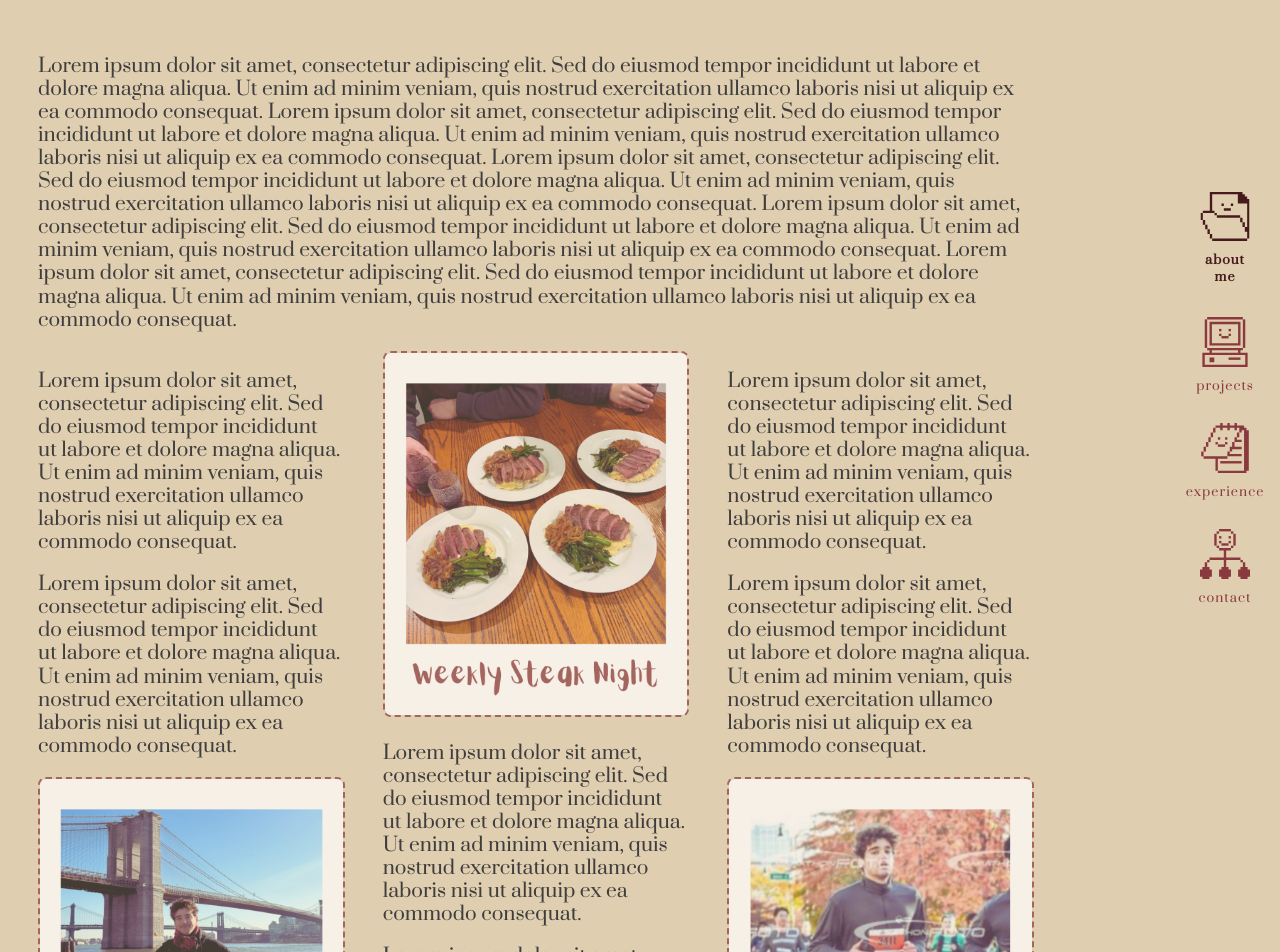
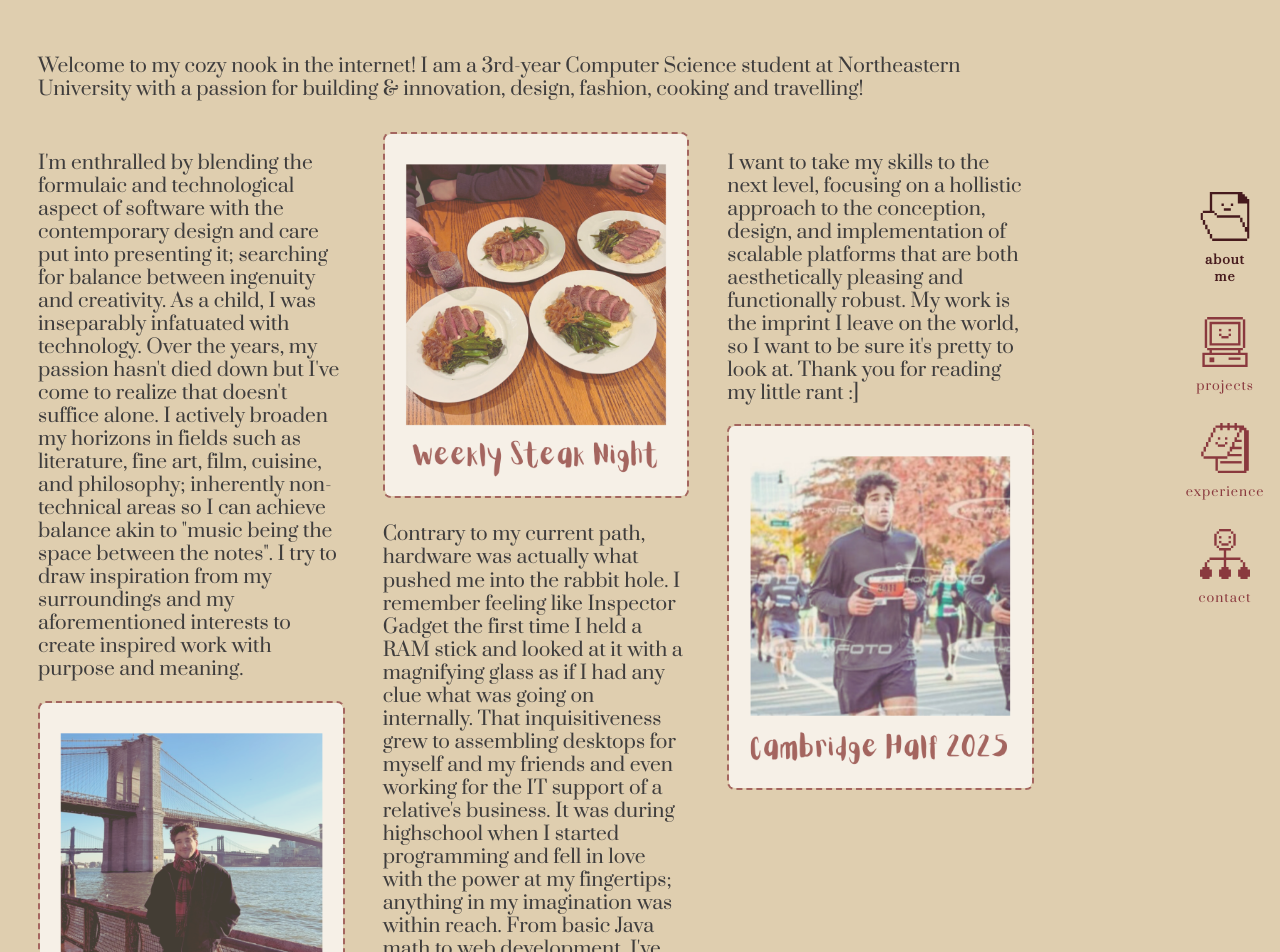
Before and after one commit to martin0he/portfolio_v2, a React (Vite) app: page /about in a window 1280 px wide. Shown: the top 952 px of the page. Built offline with nearby package versions, Linux system fonts and the light colour scheme; no server answers.

Commit message:
about you content

```diff
--- a/src/index.css
+++ b/src/index.css
@@ -26,7 +26,7 @@ body {
   flex: 1;
   display: flex;
   flex-direction: column;
-  justify-content: center;
+  justify-content: flex-start;
   align-items: center;
   padding: 20px;
 }
@@ -47,11 +47,11 @@ button {
   cursor: pointer;
 }
 
-
 .page-container {
   max-width: 80%;
   margin: 16px 18px;
   display: flex;
+  row-gap: 12px;
   align-items: flex-start;
   justify-content: flex-start;
   flex-direction: column;
--- a/src/pages/About.tsx
+++ b/src/pages/About.tsx
@@ -2,32 +2,59 @@ import PageWrapper from "../components/PageWrapper";
 import "./About.css";
 
 const About = () => {
-  const lorem =
-    "Lorem ipsum dolor sit amet, consectetur adipiscing elit. Sed do eiusmod tempor incididunt ut labore et dolore magna aliqua. Ut enim ad minim veniam, quis nostrud exercitation ullamco laboris nisi ut aliquip ex ea commodo consequat.";
-
   return (
     <PageWrapper>
       <div className="intro intro-anim">
         <p>
-          {lorem} {lorem} {lorem} {lorem} {lorem}
+          Welcome to my cozy nook in the internet! I am a 3rd-year Computer
+          Science student at Northeastern University with a passion for building
+          & innovation, design, fashion, cooking and travelling!
         </p>
       </div>
       <div className="columns-wrapper">
         <div className="column fade-up">
-          <p>{lorem}</p>
-          <p>{lorem}</p>
+          <p>
+            I'm enthralled by blending the formulaic and technological aspect of
+            software with the contemporary design and care put into presenting
+            it; searching for balance between ingenuity and creativity. As a
+            child, I was inseparably infatuated with technology. Over the years,
+            my passion hasn't died down but I've come to realize that doesn't
+            suffice alone. I actively broaden my horizons in fields such as
+            literature, fine art, film, cuisine, and philosophy; inherently
+            non-technical areas so I can achieve balance akin to "music being
+            the space between the notes". I try to draw inspiration from my
+            surroundings and my aforementioned interests to create inspired work
+            with purpose and meaning.
+          </p>
+
           <img className="about-img" src="/about_pics/1.png" />
         </div>
 
         <div className="column fade-down">
           <img className="about-img " src="/about_pics/2.png" />
-          <p>{lorem}</p>
-          <p>{lorem}</p>
+          <p>
+            Contrary to my current path, hardware was actually what pushed me
+            into the rabbit hole. I remember feeling like Inspector Gadget the
+            first time I held a RAM stick and looked at it with a magnifying
+            glass as if I had any clue what was going on internally. That
+            inquisitiveness grew to assembling desktops for myself and my
+            friends and even working for the IT support of a relative's
+            business. It was during highschool when I started programming and
+            fell in love with the power at my fingertips; anything in my
+            imagination was within reach. From basic Java math to web
+            development, I've let my imagination soar.
+          </p>
         </div>
 
         <div className="column fade-up">
-          <p>{lorem}</p>
-          <p>{lorem}</p>
+          <p>
+            I want to take my skills to the next level, focusing on a hollistic
+            approach to the conception, design, and implementation of scalable
+            platforms that are both aesthetically pleasing and functionally
+            robust. My work is the imprint I leave on the world, so I want to be
+            sure it's pretty to look at. Thank you for reading my little rant :]
+          </p>
+
           <img className="about-img" src="/about_pics/3.png" />
         </div>
       </div>
```
